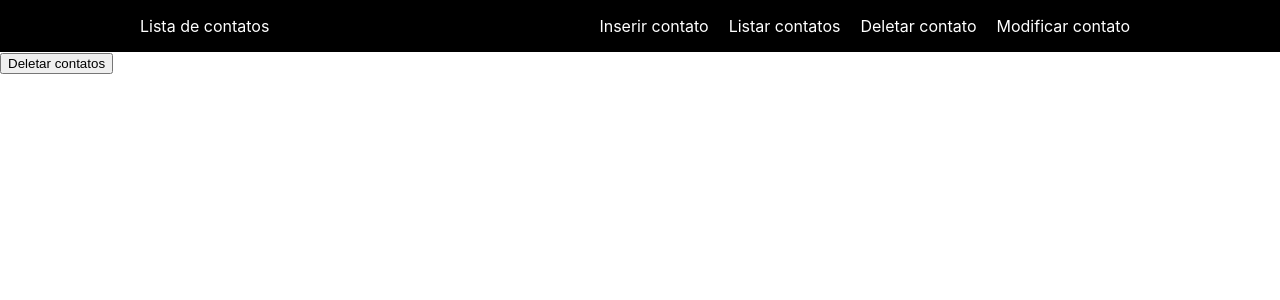
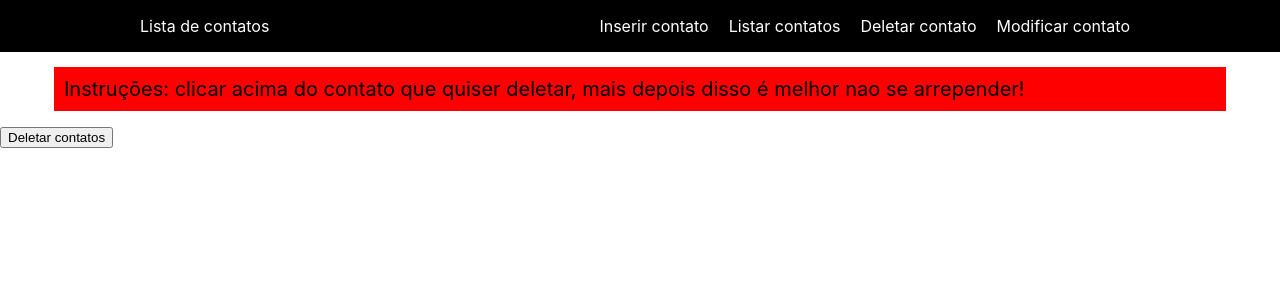
Before and after one commit to MadJaze/agenda, a React (Create React App) app: page /deletar in a window 1280 px wide. Shown: the top 300 px of the page. Built offline with nearby package versions, Linux system fonts and the light colour scheme.

Commit message:
adicionando algumas caraterísticas

```diff
--- a/db.json
+++ b/db.json
@@ -1,10 +1,5 @@
 {
   "contacts": [
-    {
-      "name": "Tontuelo el tonto",
-      "email": "tonto@hotmail.com",
-      "id": 4
-    },
     {
       "name": "Carajonte",
       "email": "guererro@gmail.com",
@@ -24,6 +19,11 @@
       "name": "Señor Elegante",
       "email": "buenastardesdijoelmaestro@gmail.com",
       "id": 8
+    },
+    {
+      "name": "Hormiga Atómica",
+      "email": "contraelmal@gmail.com",
+      "id": 9
     }
   ]
 }
--- a/src/App.css
+++ b/src/App.css
@@ -37,3 +37,13 @@
   padding: 10px;
 
 }
+
+.tip {
+  background: red;
+  width: 90%;
+  margin: auto;
+  padding: 10px;
+  font-size: 20px;
+  margin-top: 15px;
+  margin-bottom: 15px;
+}
--- a/src/components/axios.js
+++ b/src/components/axios.js
@@ -21,6 +21,7 @@ export const listarContatos = async () => {
 
 export const deletarContato = async (id) => {
     const url = `${baseUrl}/contacts/${id}`
+    console.log('deletado :(')
     return await axios.delete(url)
 }
 
--- a/src/components/deletar.js
+++ b/src/components/deletar.js
@@ -1,5 +1,6 @@
 import React, { useState } from 'react'
 import { deletarContato, listarContatos } from './axios'
+import '../App.css'
 
 function Deletar() {
     const [lista, setLista] = useState("")
@@ -17,6 +18,7 @@ function Deletar() {
     return (
 
         <div>
+            <div className="tip">Instruções: clicar acima do contato que quiser deletar, mais depois disso é melhor nao se arrepender!</div>
 
             <button onClick={() => listar()}>Deletar contatos</button>
             {lista && lista.data?.map(element => {
@@ -27,6 +29,7 @@ function Deletar() {
                             <li>{element.email}</li>
                             <li>{element.id}</li>
                         </ul>
+
                     </div>
                 )
             })}
```
